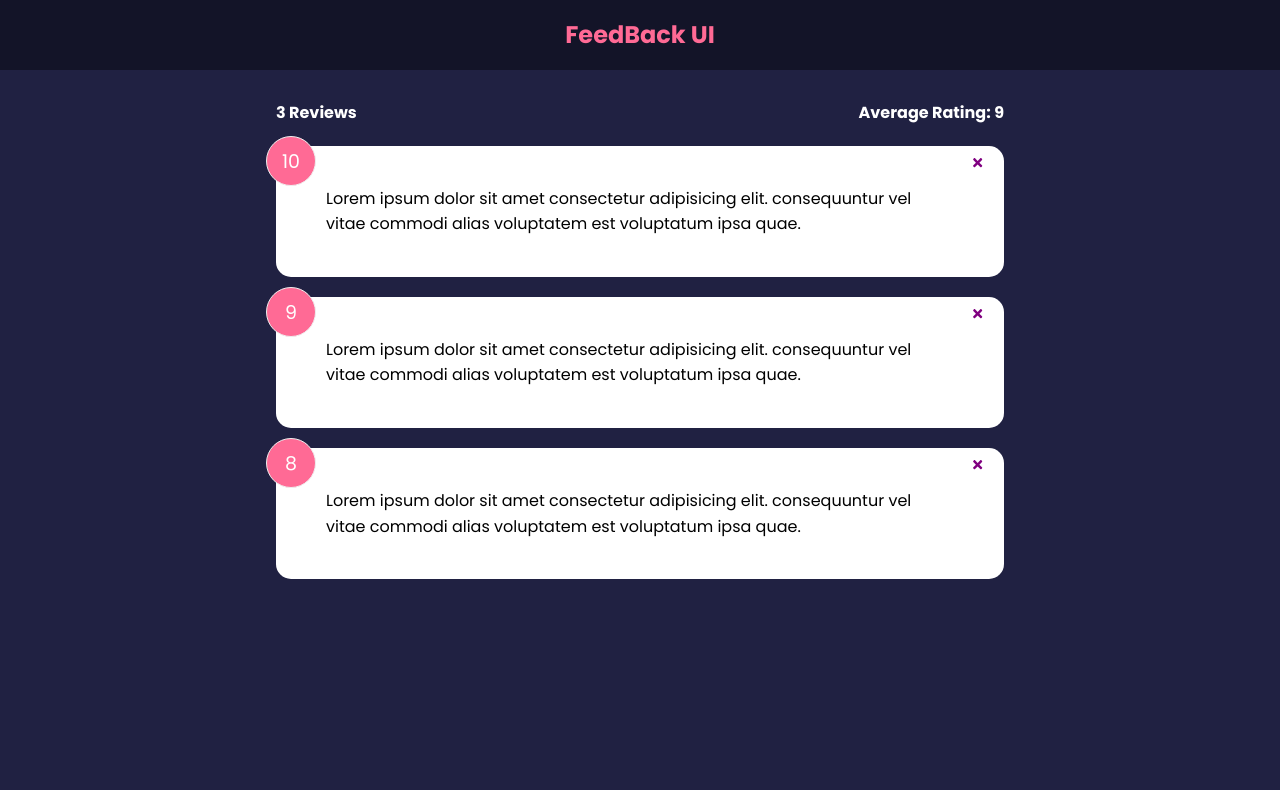
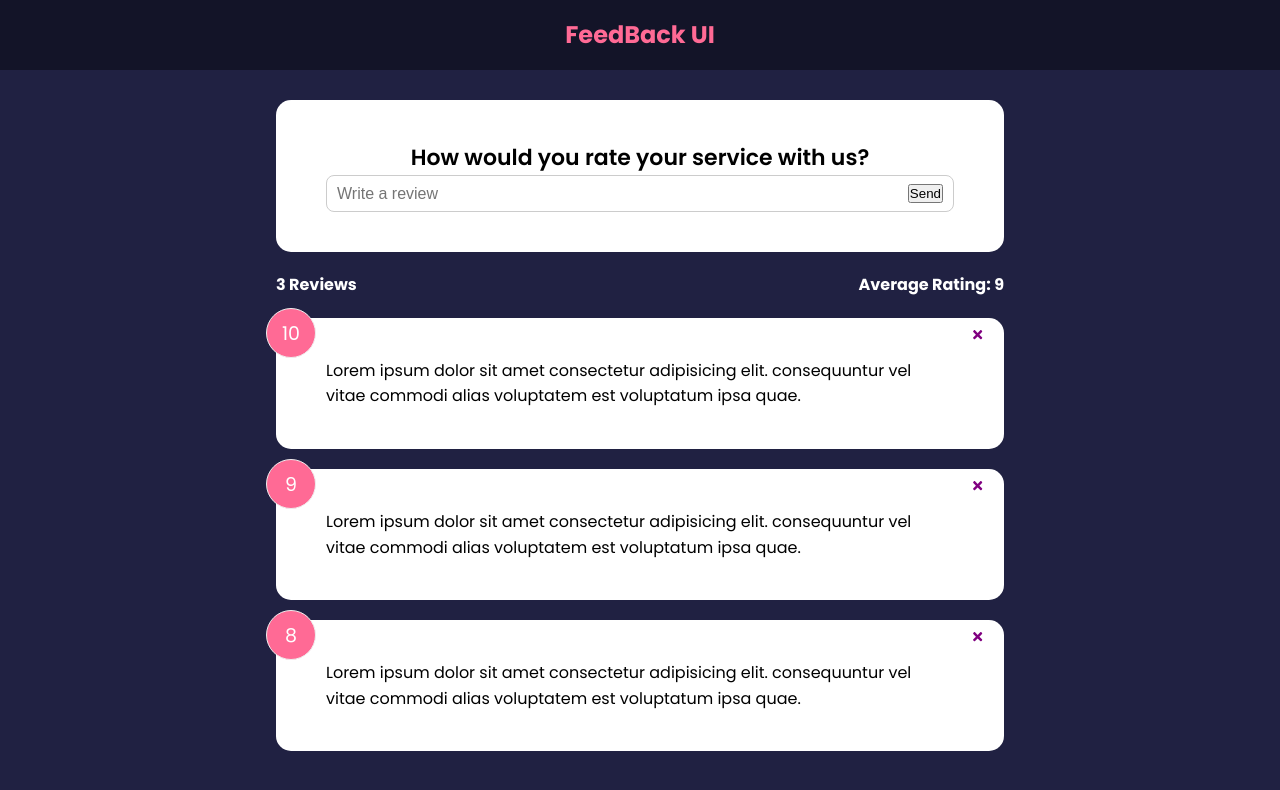
Before and after one commit to SoufianeRep/feedback-app, a React (Create React App) app: page / in a window 1280 px wide. Shown: the top 790 px of the page. Built offline with nearby package versions, Linux system fonts and the light colour scheme.

Commit message:
added form and hooked the input to the state

```diff
--- a/src/App.js
+++ b/src/App.js
@@ -3,6 +3,7 @@
 import Header from "./components/Header";
 import FeedbackList from "./components/FeedbackList";
 import FeedbackStats from "./components/FeedbackStats";
+import FeedbackForm from "./components/FeedbackForm";
 
 export default function App() {
   const [feedback, setFeedback] = useState(FeedbackData);
@@ -17,6 +18,7 @@
     <>
       <Header text={"FeedBack UI"} />
       <div className="container">
+        <FeedbackForm />
         <FeedbackStats feedback={feedback} />
         <FeedbackList feedback={feedback} handleDelete={deleteFeedback} />
       </div>
--- /dev/null
+++ b/src/components/FeedbackForm.jsx
@@ -0,0 +1,28 @@
+import Card from './shared/Card';
+import React, { useState } from 'react';
+
+export default function FeedbackForm() {
+  const [text, setText] = useState('');
+
+  const handleTextChange = (e) => {
+    setText(e.target.value);
+  };
+
+  return (
+    <Card>
+      <form>
+        <h2>How would you rate your service with us?</h2>
+        {/* TODO: Rating select componenet */}
+        <div className='input-group'>
+          <input
+            onChange={handleTextChange}
+            type='text'
+            placeholder='Write a review'
+            value={text}
+          />
+          <button type='submit'>Send</button>
+        </div>
+      </form>
+    </Card>
+  );
+}
```
